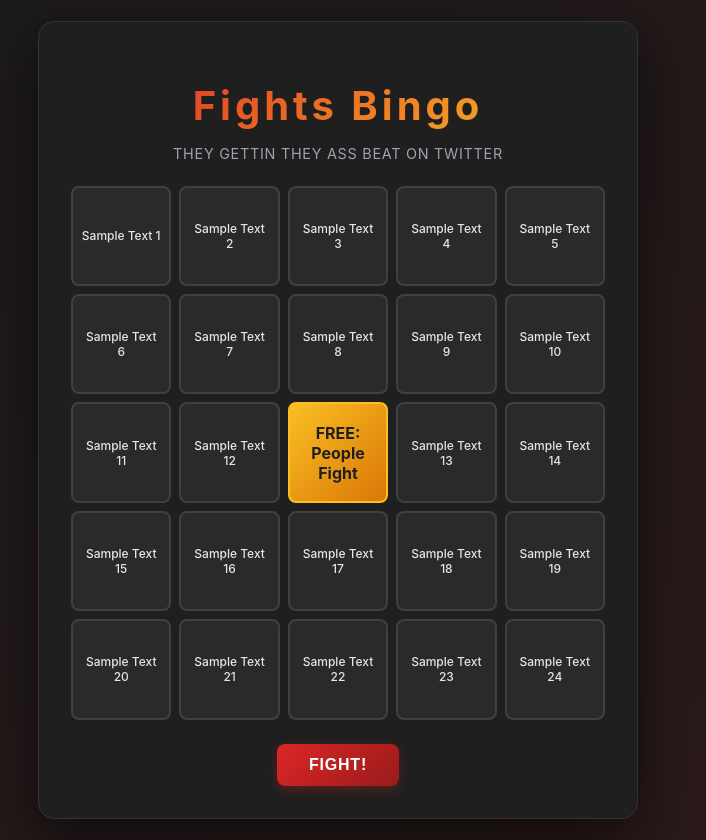
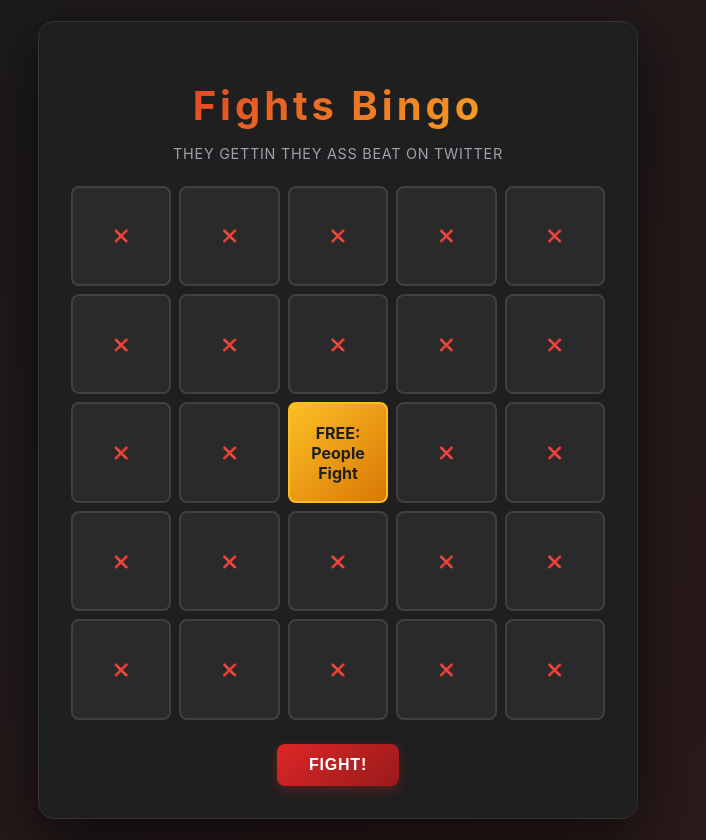
Before and after one commit to briannalytical/fights-bingo, a Vue app: page / in a window 1280 px wide. Shown: the whole page, without its empty margins (302-1008 px from the left). Built offline with nearby package versions, Linux system fonts and the light colour scheme.

Commit message:
bingo cell formatting

```diff
--- a/src/components/BingoCard.vue
+++ b/src/components/BingoCard.vue
@@ -31,31 +31,31 @@ export default {
   data() {
     return {
       cells: [
-        { text: 'Sample Text 1', isFree: false, isMarked: false },
-        { text: 'Sample Text 2', isFree: false, isMarked: false },
-        { text: 'Sample Text 3', isFree: false, isMarked: false },
-        { text: 'Sample Text 4', isFree: false, isMarked: false },
-        { text: 'Sample Text 5', isFree: false, isMarked: false },
-        { text: 'Sample Text 6', isFree: false, isMarked: false },
-        { text: 'Sample Text 7', isFree: false, isMarked: false },
-        { text: 'Sample Text 8', isFree: false, isMarked: false },
-        { text: 'Sample Text 9', isFree: false, isMarked: false },
-        { text: 'Sample Text 10', isFree: false, isMarked: false },
-        { text: 'Sample Text 11', isFree: false, isMarked: false },
-        { text: 'Sample Text 12', isFree: false, isMarked: false },
+        { text: '❌', isFree: false, isMarked: false },
+        { text: '❌', isFree: false, isMarked: false },
+        { text: '❌', isFree: false, isMarked: false },
+        { text: '❌', isFree: false, isMarked: false },
+        { text: '❌', isFree: false, isMarked: false },
+        { text: '❌', isFree: false, isMarked: false },
+        { text: '❌', isFree: false, isMarked: false },
+        { text: '❌', isFree: false, isMarked: false },
+        { text: '❌', isFree: false, isMarked: false },
+        { text: '❌', isFree: false, isMarked: false },
+        { text: '❌', isFree: false, isMarked: false },
+        { text: '❌', isFree: false, isMarked: false },
         { text: 'FREE: People Fight', isFree: true, isMarked: false },
-        { text: 'Sample Text 13', isFree: false, isMarked: false },
-        { text: 'Sample Text 14', isFree: false, isMarked: false },
-        { text: 'Sample Text 15', isFree: false, isMarked: false },
-        { text: 'Sample Text 16', isFree: false, isMarked: false },
-        { text: 'Sample Text 17', isFree: false, isMarked: false },
-        { text: 'Sample Text 18', isFree: false, isMarked: false },
-        { text: 'Sample Text 19', isFree: false, isMarked: false },
-        { text: 'Sample Text 20', isFree: false, isMarked: false },
-        { text: 'Sample Text 21', isFree: false, isMarked: false },
-        { text: 'Sample Text 22', isFree: false, isMarked: false },
-        { text: 'Sample Text 23', isFree: false, isMarked: false },
-        { text: 'Sample Text 24', isFree: false, isMarked: false },
+        { text: '❌', isFree: false, isMarked: false },
+        { text: '❌', isFree: false, isMarked: false },
+        { text: '❌', isFree: false, isMarked: false },
+        { text: '❌', isFree: false, isMarked: false },
+        { text: '❌', isFree: false, isMarked: false },
+        { text: '❌', isFree: false, isMarked: false },
+        { text: '❌', isFree: false, isMarked: false },
+        { text: '❌', isFree: false, isMarked: false },
+        { text: '❌', isFree: false, isMarked: false },
+        { text: '❌', isFree: false, isMarked: false },
+        { text: '❌', isFree: false, isMarked: false },
+        { text: '❌', isFree: false, isMarked: false },
       ],
     }
   },
```
